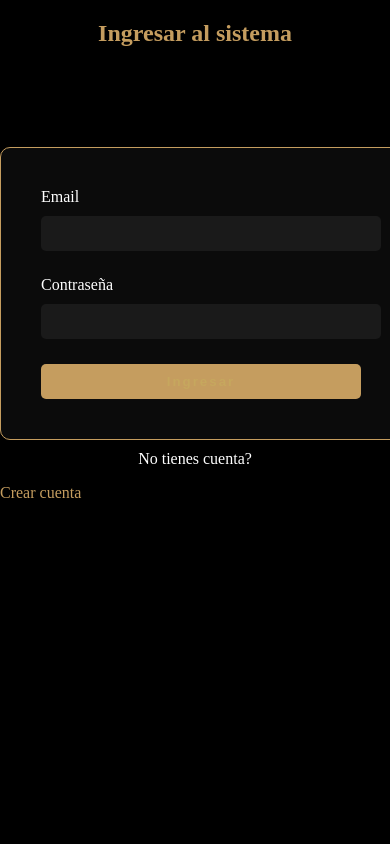
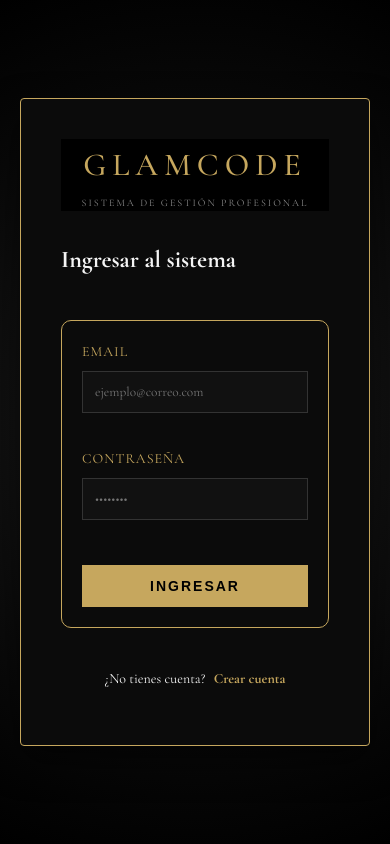
Before and after one commit to VIVIANAPLATA16/GlamCode-OS, a Flask app: page /login in a window 390 px wide. Run offline with Flask 3, Linux system fonts and the light colour scheme.

Commit message:
Added styles to responsive design

```diff
--- a/static/style.css
+++ b/static/style.css
@@ -1,45 +1,70 @@
+/* ================================================= */
+/* CONFIGURACIÓN BASE Y VARIABLES                    */
+/* ================================================= */
+:root {
+    --gold: #c6a75e;
+    --gold-dark: #b58b4c;
+    --bg-dark: #000000;
+    --bg-card: #0b0b0b;
+    --text-light: #f5f5f5;
+    --transition: 0.4s ease;
+}
+
 body {
     margin: 0;
     font-family: 'Cormorant Garamond', serif;
-    background: radial-gradient(circle at top, #111111 0%, #000000 70%);
-    color: #f5f5f5;
+    background: radial-gradient(circle at top, #111111 0%, var(--bg-dark) 70%);
+    color: var(--text-light);
+    line-height: 1.6;
+    overflow-x: hidden; /* Evita scroll horizontal accidental */
 }
 
+/* ================================================= */
+/* HEADER Y NAVEGACIÓN (RESPONSIVE)                  */
+/* ================================================= */
 header {
-    background: #000000;
-    padding: 30px;
+    background: var(--bg-dark);
+    padding: 20px 15px;
     text-align: center;
-    border-bottom: 1px solid #c6a75e;
+    border-bottom: 1px solid var(--gold);
 }
 
 header h1 {
     margin: 0;
-    font-size: 40px;
+    font-size: clamp(24px, 5vw, 40px); /* Tamaño fluido */
     letter-spacing: 4px;
     font-weight: 500;
-    color: #c6a75e;
+    color: var(--gold);
 }
 
 nav {
     margin-top: 20px;
+    display: flex;
+    justify-content: center;
+    align-items: center;
+    flex-wrap: wrap; /* Permite que los links bajen en pantallas pequeñas */
+    gap: 15px;
 }
 
 nav a {
-    color: #ffffff;
-    text-decoration: none;
-    margin: 0 25px;
-    font-size: 14px;
-    letter-spacing: 2px;
+    color: var(--gold) !important;
+    text-decoration: none !important;
+    font-size: 13px;
+    letter-spacing: 1px;
     text-transform: uppercase;
-    transition: 0.4s ease;
+    transition: var(--transition);
+    padding: 5px 10px;
 }
 
 nav a:hover {
-    color: #c6a75e;
+    color: #ffffff !important;
 }
 
+/* ================================================= */
+/* CONTENEDORES Y GRIDS                              */
+/* ================================================= */
 main {
-    padding: 60px;
+    padding: 40px 20px;
 }
 
 .container {
@@ -47,315 +72,226 @@ main {
     margin: auto;
 }
 
-/* TITULOS */
-.titulo-seccion {
-    font-size: 32px;
-    text-align: center;
-    margin-bottom: 50px;
-    letter-spacing: 3px;
-    color: #c6a75e;
+/* Grids Autoadaptables */
+.dashboard-grid, .grid-servicios {
+    display: grid;
+    /* Ajusta columnas automáticamente según el ancho disponible */
+    grid-template-columns: repeat(auto-fit, minmax(280px, 1fr));
+    gap: 30px;
+    margin-top: 30px;
 }
 
-/* CARDS DASHBOARD */
-.dashboard-grid {
-    display: grid;
-    grid-template-columns: repeat(auto-fit, minmax(250px, 1fr));
-    gap: 40px;
+/* Cards */
+.dashboard-card, .servicio-card, .card {
+    background: var(--bg-card);
+    padding: 30px;
+    border: 1px solid var(--gold);
+    text-align: center;
+    transition: var(--transition);
+    border-radius: 8px;
+    box-sizing: border-box;
 }
 
-.dashboard-card {
-    background: #111111;
-    padding: 40px;
-    border: 1px solid #c6a75e;
-    text-align: center;
-    font-size: 22px;
-    transition: 0.4s ease;
+.card:hover, .dashboard-card:hover {
+    transform: translateY(-5px);
+    box-shadow: 0 8px 20px rgba(197, 157, 95, 0.2);
 }
 
-.dashboard-card:hover {
-    transform: translateY(-5px);
-    box-shadow: 0 10px 25px rgba(198,167,94,0.2);
-}
-
-/* FORMULARIOS */
+/* ================================================= */
+/* FORMULARIOS (ADAPTADOS)                           */
+/* ================================================= */
 form {
-    background: #111111;
-    padding: 30px;
-    border: 1px solid #c6a75e;
-    margin-bottom: 40px;
+    background: var(--bg-card);
+    border: 1px solid var(--gold);
+    padding: clamp(20px, 5vw, 40px);
+    border-radius: 10px;
+    max-width: 400px; /* Evita que el form sea gigante en desktop */
+    margin: 40px auto;
+    display: flex;
+    flex-direction: column;
+    gap: 15px;
 }
 
 input, select {
     width: 100%;
     padding: 12px;
-    margin-bottom: 15px;
-    background: #000000;
-    border: 1px solid #c6a75e;
+    box-sizing: border-box; /* Crucial para que el padding no rompa el ancho */
+    background: #1a1a1a;
+    border: 1px solid var(--gold);
     color: white;
+    font-family: inherit;
 }
 
 button {
-    background: transparent;
-    color: #c6a75e;
-    border: 1px solid #c6a75e;
-    padding: 10px 25px;
+    background: var(--gold);
+    color: var(--bg-dark);
+    border: 1px solid var(--gold);
+    padding: 12px 25px;
+    font-weight: bold;
     letter-spacing: 2px;
     cursor: pointer;
-    transition: 0.4s;
+    transition: var(--transition);
 }
 
 button:hover {
-    background: #c6a75e;
-    color: #000000;
+    background: var(--gold-dark);
+    color: #000;
 }
 
-/* TABLAS */
+/* ================================================= */
+/* TABLAS RESPONSIVE                                 */
+/* ================================================= */
+.table-container {
+    overflow-x: auto; /* Permite scroll lateral en tablas solo si es necesario */
+    margin-top: 20px;
+}
+
 table {
     width: 100%;
     border-collapse: collapse;
-    background: #111111;
-    border: 1px solid #c6a75e;
+    background: var(--bg-card);
+    border: 1px solid var(--gold);
+    min-width: 600px; /* Evita que la tabla se colapse demasiado */
 }
 
 th, td {
-    padding: 15px;
-    border-bottom: 1px solid #c6a75e;
+    padding: 12px;
+    border-bottom: 1px solid var(--gold);
     text-align: center;
 }
 
-th {
-    color: #c6a75e;
+/* ================================================= */
+/* MEDIA QUERIES (AJUSTES FINALES)                   */
+/* ================================================= */
+
+@media (max-width: 768px) {
+    main {
+        padding: 20px 10px;
+    }
+
+    nav {
+        gap: 10px;
+    }
+
+    nav a {
+        font-size: 11px;
+        margin: 0 5px;
+    }
+
+    .titulo-seccion {
+        font-size: 26px;
+    }
+}
+
+@media (max-width: 480px) {
+    header h1 {
         letter-spacing: 2px;
     }
 
-/* SERVICIOS */
-.grid-servicios {
-    display: grid;
-    grid-template-columns: repeat(auto-fit, minmax(280px, 1fr));
-    gap: 40px;
+    .dashboard-grid {
+        grid-template-columns: 1fr; /* Una sola columna en móviles pequeños */
+    }
 }
 
-.servicio-card {
-    background: #111111;
-    padding: 40px;
-    border: 1px solid #c6a75e;
-    text-align: center;
-    transition: 0.4s ease;
+
+
+/* Ajustes específicos para la página de Login */
+.login-page {
+    display: flex;
+    justify-content: center;
+    align-items: center;
+    min-height: 100vh;
+    margin: 0;
+    background: radial-gradient(circle at center, #1a1a1a 0%, #000000 100%);
 }
 
-.servicio-card:hover {
-    transform: translateY(-8px);
-    box-shadow: 0 10px 30px rgba(198,167,94,0.2);
+.login-container {
+    width: 100%;
+    padding: 20px;
+    display: flex;
+    justify-content: center;
 }
 
-.precio {
-    font-size: 20px;
-    color: #c6a75e;
-    margin-top: 10px;
+.login-box {
+    background: #0b0b0b;
+    border: 1px solid #c6a75e;
+    padding: 40px;
+    border-radius: 4px; /* Un toque menos redondeado para más elegancia */
+    width: 100%;
+    max-width: 400px;
+    box-shadow: 0 15px 35px rgba(0,0,0,0.5);
 }
 
-footer {
-    background: #000000;
-    color: #c6a75e;
+.login-header {
     text-align: center;
-    padding: 25px;
-    border-top: 1px solid #c6a75e;
-    margin-top: 60px;
-}
-.dashboard{
-display:flex;
-justify-content:center;
-gap:20px;
-margin-top:30px;
-flex-wrap:wrap;
+    margin-bottom: 30px;
+    border: none; /* Quitamos el borde del header general aquí */
+    padding: 0;
 }
 
-.card{
-background:#111;
-border:1px solid #c59d5f;
-padding:25px;
-border-radius:8px;
-text-align:center;
-width:180px;
+.login-header h1 {
+    font-size: 32px;
+    color: #c6a75e;
+    letter-spacing: 6px;
+    margin: 0;
 }
 
-.card h3{
-color:#c59d5f;
-font-weight:500;
-margin-bottom:10px;
+.subtitle {
+    font-size: 10px;
+    letter-spacing: 2px;
+    color: #888;
+    margin-top: 5px;
 }
 
-.numero{
-font-size:32px;
-font-weight:bold;
-color:white;
-}
-/* ===== DASHBOARD GLAMCODE ===== */
-
-.titulo-dashboard{
-color:#c59d5f;
-text-align:center;
-margin-top:10px;
-margin-bottom:30px;
-font-weight:500;
+.input-group {
+    display: flex;
+    flex-direction: column;
+    margin-bottom: 20px;
 }
 
-.dashboard{
-display:flex;
-justify-content:center;
-align-items:center;
-gap:30px;
-flex-wrap:wrap;
+.input-group label {
+    font-size: 14px;
+    color: #c6a75e;
+    margin-bottom: 8px;
+    text-transform: uppercase;
+    letter-spacing: 1px;
 }
 
-.card{
-background:#0b0b0b;
-border:1px solid #c59d5f;
-border-radius:10px;
-padding:25px;
-width:200px;
-text-align:center;
-transition:0.3s;
+/* Inputs con estilo moderno y oscuro */
+.input-group input {
+    background: #111;
+    border: 1px solid #333;
+    padding: 12px;
+    color: white;
+    transition: 0.3s;
 }
 
-.card:hover{
-transform:translateY(-5px);
-box-shadow:0 8px 20px rgba(197,157,95,0.3);
+.input-group input:focus {
+    outline: none;
+    border-color: #c6a75e;
+    background: #161616;
 }
 
-.card h3{
-color:#c59d5f;
-font-size:16px;
-margin-bottom:10px;
+.btn-primary {
+    width: 100%;
+    margin-top: 10px;
+    font-size: 14px;
+    letter-spacing: 2px;
 }
 
-.numero{
-font-size:36px;
-font-weight:bold;
-color:white;
+.login-footer {
+    margin-top: 25px;
+    text-align: center;
+    font-size: 14px;
 }
 
-.icono{
-font-size:28px;
-margin-bottom:10px;
-}
-/* ================= LOGIN / REGISTRO ================= */
-
-body{
-background:#000;
-color:white;
-font-family:'Cormorant Garamond', serif;
+.login-footer a {
+    color: #c6a75e;
+    font-weight: bold;
+    text-decoration: none;
+    margin-left: 5px;
 }
 
-form{
-background:#0b0b0b;
-border:1px solid #c59d5f;
-padding:40px;
-border-radius:10px;
-width:320px;
-margin:auto;
-margin-top:100px;
-display:flex;
-flex-direction:column;
-gap:10px;
+.login-footer a:hover {
+    text-decoration: underline;
 }
-
-h2{
-text-align:center;
-color:#c59d5f;
-}
-
-input{
-padding:10px;
-border:none;
-border-radius:5px;
-background:#1a1a1a;
-color:white;
-}
-
-button{
-background:#c59d5f;
-border:none;
-padding:10px;
-border-radius:5px;
-cursor:pointer;
-font-weight:bold;
-}
-
-button:hover{
-background:#b58b4c;
-}
-
-a{
-color:#c59d5f;
-text-decoration:none;
-}
-
-p{
-text-align:center;
-margin-top:10px;
-}
-
-/* ================================================= */
-/* AJUSTES FINALES DE COHERENCIA - GLAMCODE OS     */
-/* ================================================= */
-
-/* 1. Arreglo para el botón + EQUIPO (Imagen 1) */
-nav a[href*="equipo"], .btn-nav-equipo {
-    background: transparent !important;
-    color: #c6a75e !important;
-    border: 1px solid #c6a75e !important;
-    padding: 8px 15px !important;
-    margin-left: 15px !important;
-    border-radius: 0px !important; /* Cuadrado para mantener la elegancia */
-    transition: 0.4s ease !important;
-}
-
-nav a[href*="equipo"]:hover {
-    background: #c6a75e !important;
-    color: #000000 !important;
-}
-
-/* 2. Arreglo para CERRAR SESIÓN (Imagen 2) */
-/* Lo hacemos minimalista: solo texto que cambia a blanco o dorado */
-nav a[href*="logout"], .cerrar-sesion-nav {
-    color: #f5f5f5 !important; /* Blanco suave como tu texto principal */
-    border: none !important;
-    background: transparent !important;
-    font-weight: 500 !important;
-    margin-left: 20px !important;
-    opacity: 0.8;
-}
-
-nav a[href*="logout"]:hover {
-    color: #c6a75e !important; /* Solo cambia a dorado al pasar el mouse */
-    opacity: 1;
-}
-
-/* 3. Alineación del Menú para que no se amontone */
-nav {
-    display: flex !important;
-    justify-content: center !important;
-    align-items: center !important;
-    flex-wrap: wrap !important;
-}
-
-/* ================================================= */
-/* LIMPIEZA DE NAVEGACIÓN - SOLO TEXTO DORADO       */
-/* ================================================= */
-
-/* Elimina cuadros, bordes y fondos de todos los enlaces del nav */
-nav a {
-    background: transparent !important;
-    border: none !important;
-    color: #c6a75e !important; /* Dorado GlamCode */
-    padding: 5px 10px !important;
-    text-decoration: none !important;
-    transition: 0.3s ease !important;
-    display: inline-block !important;
-}
-
-/* Efecto hover: brilla en blanco al pasar el mouse */
-nav a:hover {
-    color: #ffffff !important;
-}
--- a/templates/login.html
+++ b/templates/login.html
@@ -1,35 +1,42 @@
 <!DOCTYPE html>
 <html lang="es">
+<head>
+    <meta charset="UTF-8">
+    <meta name="viewport" content="width=device-width, initial-scale=1.0">
+    <title>Login | GlamCode OS</title>
+    <link rel="stylesheet" href="{{ url_for('static', filename='style.css') }}">
+    <link href="https://fonts.googleapis.com/css2?family=Cormorant+Garamond:wght@400;500;700&display=swap" rel="stylesheet">
+</head>
+<body class="login-page">
 
-<head>
+    <div class="login-container">
+        <div class="login-box">
+            <header class="login-header">
+                <h1>GLAMCODE</h1>
+                <p class="subtitle">SISTEMA DE GESTIÓN PROFESIONAL</p>
+            </header>
 
-<meta charset="UTF-8">
-<title>Login GlamCode</title>
+            <h2>Ingresar al sistema</h2>
 
-<link rel="stylesheet" href="{{ url_for('static', filename='style.css') }}">
+            <form method="POST">
+                <div class="input-group">
+                    <label>Email</label>
+                    <input type="email" name="email" placeholder="ejemplo@correo.com" required>
+                </div>
 
-</head>
+                <div class="input-group">
+                    <label>Contraseña</label>
+                    <input type="password" name="password" placeholder="••••••••" required>
+                </div>
 
-<body>
+                <button type="submit" class="btn-primary">INGRESAR</button>
+            </form>
 
-<h2>Ingresar al sistema</h2>
-
-<form method="POST">
-
-<label>Email</label>
-<input type="email" name="email" required>
-
-<label>Contraseña</label>
-<input type="password" name="password" required>
-
-<button type="submit">Ingresar</button>
-
-</form>
-
-<p>No tienes cuenta?</p>
-
-<a href="{{ url_for('registro') }}">Crear cuenta</a>
+            <div class="login-footer">
+                <p>¿No tienes cuenta? <a href="{{ url_for('registro') }}">Crear cuenta</a></p>
+            </div>
+        </div>
+    </div>
 
 </body>
-
 </html>
```
Lines whose indentation alone changed are shown as unchanged.
